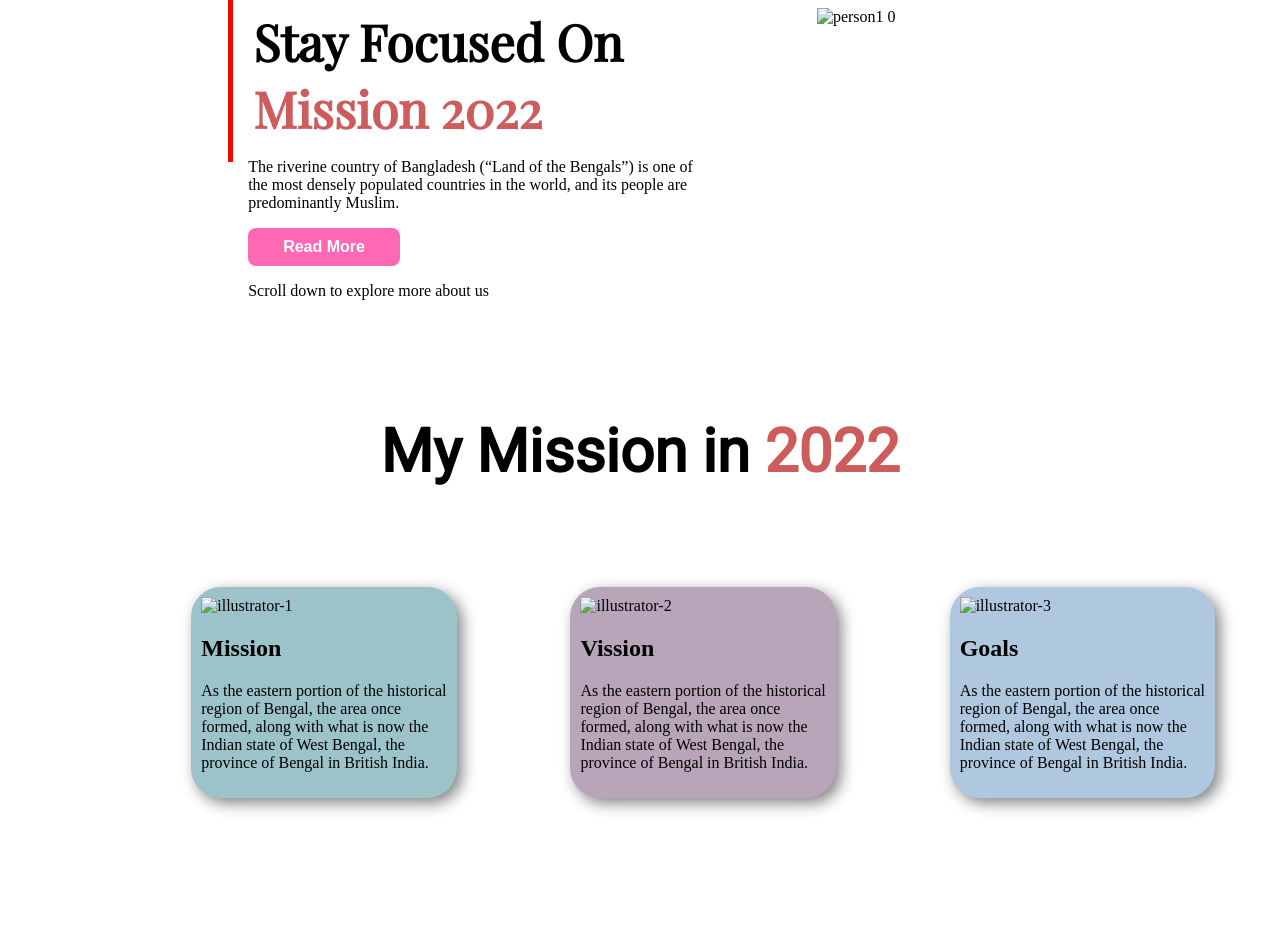
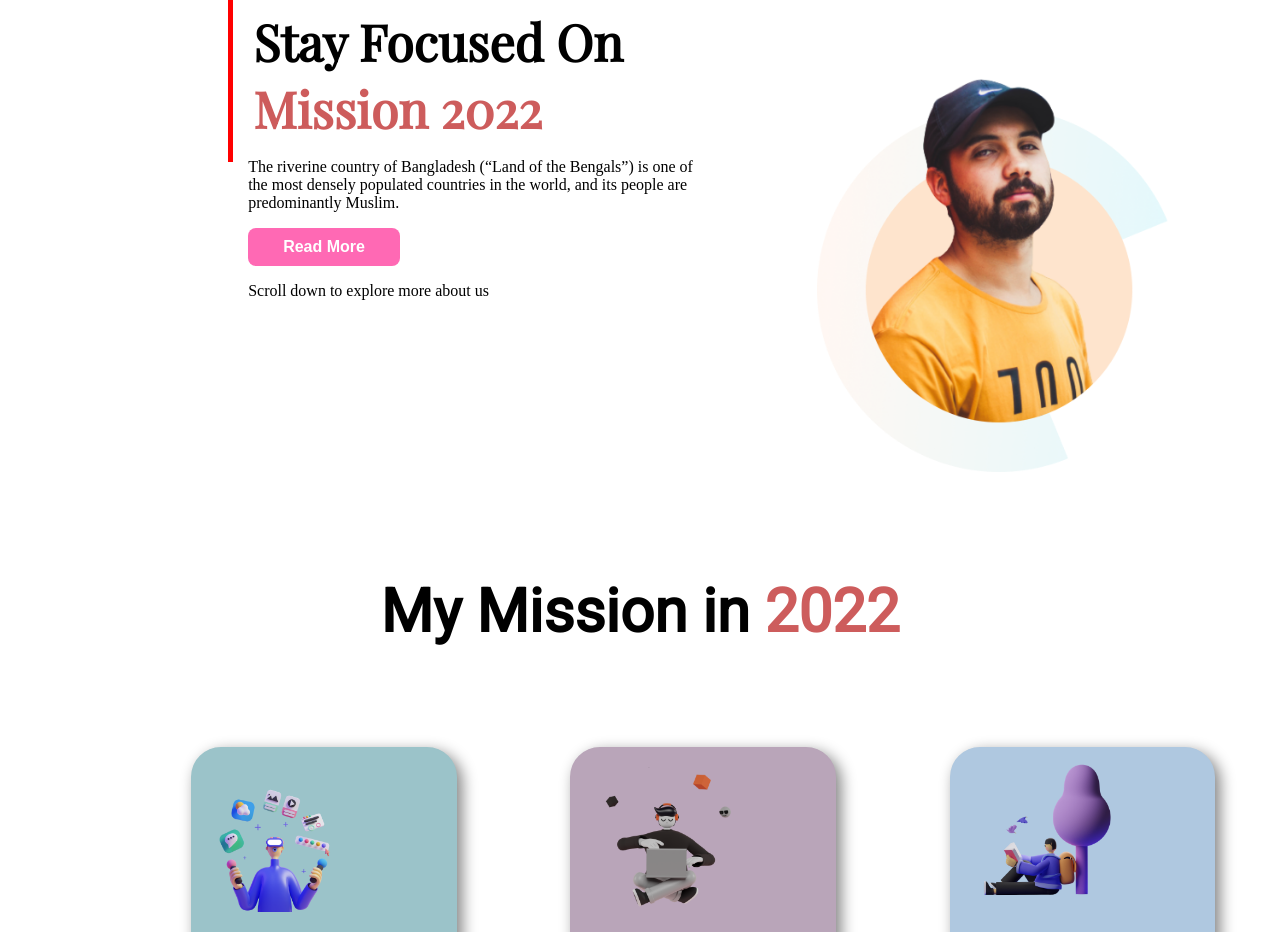
Before and after one commit to ranjitdevnath/mission-2022, a plain HTML site: page index.html in a window 1280 px wide. Shown: the top 932 px of the page. Before the commit the page ends 898 px from the top, so only its background shows below. Drawn offline with nearby package versions, Linux system fonts and the light colour scheme; the site is published under a folder, as on GitHub Pages, so addresses that start at the root find nothing.

Commit message:
first commit

```diff
--- a/index.html
+++ b/index.html
@@ -21,7 +21,7 @@
                <p>Scroll down to explore more about us</p>
           </div>
           <div class="half_width">
-              <img src="/images/person/person-0.png" alt="person1
+              <img src="images/person/person-0.png" alt="person1
               0">
           </div>
      </section>
@@ -30,17 +30,17 @@
 
           <div  class="flex_container">
                <div class="flex_item div1">
-                    <img src="/images/illustrators/illustrator-1.png" alt="illustrator-1">
+                    <img src="images/illustrators/illustrator-1.png" alt="illustrator-1">
                     <h2>Mission</h2>
                     <p> As the eastern portion of the historical region of Bengal, the area once formed, along with what is now the Indian state of West Bengal, the province of Bengal in British India.</p>
                </div>
                <div class="flex_item div2">
-                    <img src="/images/illustrators/illustrator-2.png" alt="illustrator-2">
+                    <img src="images/illustrators/illustrator-2.png" alt="illustrator-2">
                     <h2>Vission</h2>
                     <p> As the eastern portion of the historical region of Bengal, the area once formed, along with what is now the Indian state of West Bengal, the province of Bengal in British India.</p>
                </div>
                <div class="flex_item div3">
-                    <img src="/images/illustrators/illustrator-3.png" alt="illustrator-3">
+                    <img src="images/illustrators/illustrator-3.png" alt="illustrator-3">
                     <h2>Goals</h2>
                     <p> As the eastern portion of the historical region of Bengal, the area once formed, along with what is now the Indian state of West Bengal, the province of Bengal in British India.</p>
                </div>
```
